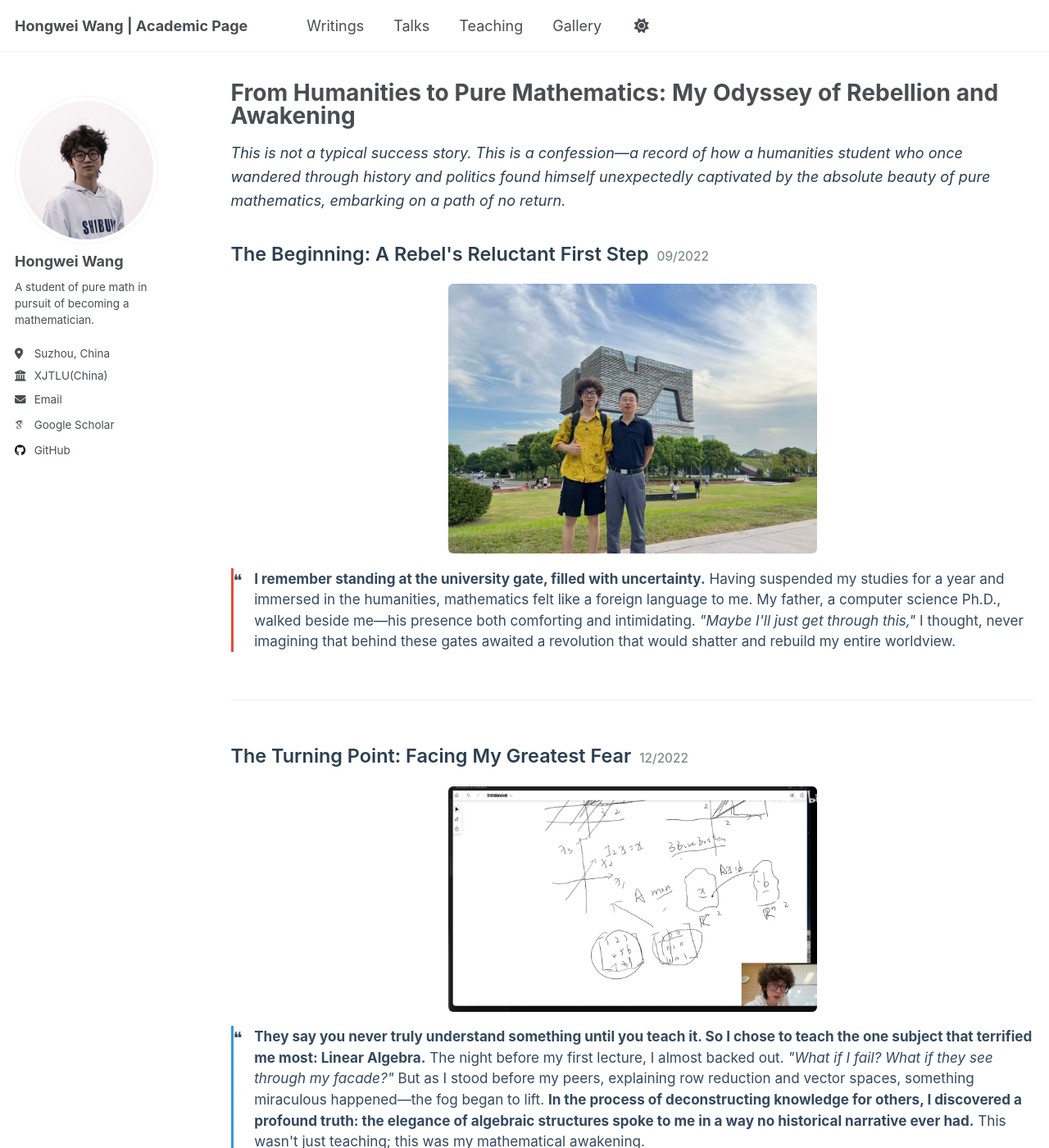
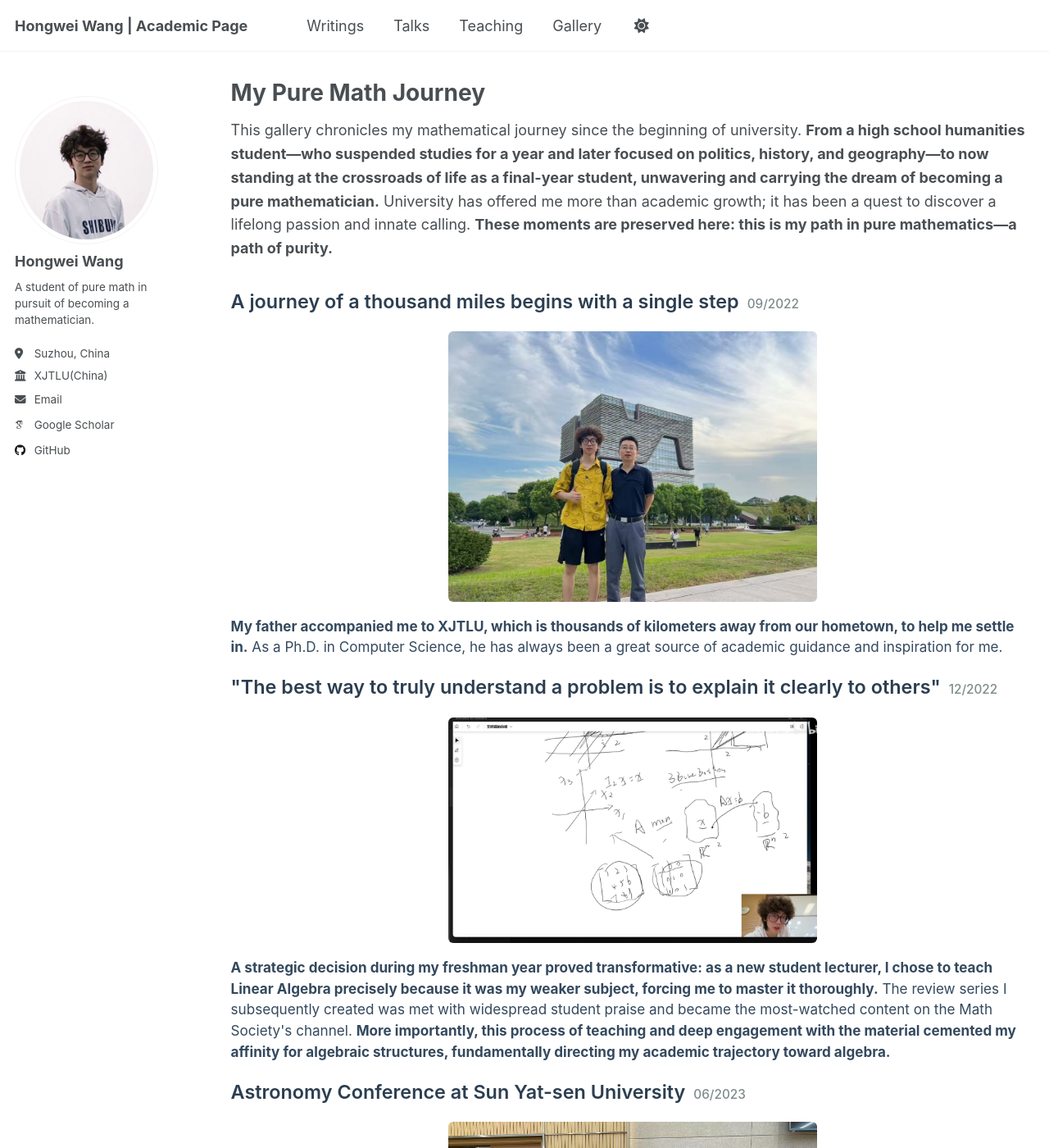
Before and after one commit to WangHongWei-AcademicPage/WangHongWei-AcademicPage.github.io, a Jekyll site: the page built from _pages/gallery.html, in a window 1280 px wide and 1400 px high. Shown: the whole window at 82% size. Built offline with Jekyll 4.4.1, drawn with Linux system fonts in a browser that asks for light colours; some web fonts are replaced; a script that is not in the unit is left out; some of the changed text lies outside the part shown.

Commit message:
Update gallery.html

```diff
--- a/_pages/gallery.html
+++ b/_pages/gallery.html
@@ -1,93 +1,91 @@
 ---
 layout: archive
-title: "From Humanities to Pure Mathematics: My Odyssey of Rebellion and Awakening"
+title: "My Pure Math Journey"
 permalink: /gallery/
 author_profile: true
 ---
 
-<p style="line-height: 1.6; margin-bottom: 2em; font-style: italic; color: #2c3e50;">This is not a typical success story. This is a confession—a record of how a humanities student who once wandered through history and politics found himself unexpectedly captivated by the absolute beauty of pure mathematics, embarking on a path of no return.</p>
+<p style="line-height: 1.6; margin-bottom: 2em;">This gallery chronicles my mathematical journey since the beginning of university. <strong>From a high school humanities student—who suspended studies for a year and later focused on politics, history, and geography—to now standing at the crossroads of life as a final-year student, unwavering and carrying the dream of becoming a pure mathematician.</strong> University has offered me more than academic growth; it has been a quest to discover a lifelong passion and innate calling. <strong>These moments are preserved here: this is my path in pure mathematics—a path of purity.</strong></p>
 
 <div class="gallery">
   <div class="gallery-item">
     <div style="display: flex; align-items: baseline; margin-bottom: 1.2em;">
-      <h3 style="margin: 0; color: #2c3e50; font-size: 1.3em; font-weight: 600;">The Beginning: A Rebel's Reluctant First Step</h3>
+      <h3 style="margin: 0; color: #2c3e50; font-size: 1.3em; font-weight: 600;">A journey of a thousand miles begins with a single step</h3>
       <p style="margin: 0 0 0 10px; color: #7f8c8d; font-size: 0.85em; font-weight: 500; white-space: nowrap;">09/2022</p>
     </div>
     <img src="../assets/start_1.png" alt="My father accompanying me to XJTLU" style="max-width: 450px; width: 90%; height: auto; display: block; margin: 0 auto; border-radius: 6px;">
-    <p style="margin-top: 1em; color: #34495e; font-size: 0.95em; line-height: 1.5; position: relative; padding-left: 1.5em; border-left: 3px solid #e74c3c;">
-      <span style="position: absolute; left: 0; top: 0; font-size: 1.2em;">❝</span>
-      <strong>I remember standing at the university gate, filled with uncertainty.</strong> Having suspended my studies for a year and immersed in the humanities, mathematics felt like a foreign language to me. My father, a computer science Ph.D., walked beside me—his presence both comforting and intimidating. <em>"Maybe I'll just get through this,"</em> I thought, never imagining that behind these gates awaited a revolution that would shatter and rebuild my entire worldview.
-    </p>
+    <p style="margin-top: 1em; color: #34495e; font-size: 0.95em; line-height: 1.5;"><strong>My father accompanied me to XJTLU, which is thousands of kilometers away from our hometown, to help me settle in.</strong> As a Ph.D. in Computer Science, he has always been a great source of academic guidance and inspiration for me.</p>
   </div>
 
   <div class="gallery-item">
     <div style="display: flex; align-items: baseline; margin-bottom: 1.2em;">
-      <h3 style="margin: 0; color: #2c3e50; font-size: 1.3em; font-weight: 600;">The Turning Point: Facing My Greatest Fear</h3>
+      <h3 style="margin: 0; color: #2c3e50; font-size: 1.3em; font-weight: 600;">"The best way to truly understand a problem is to explain it clearly to others"</h3>
       <p style="margin: 0 0 0 10px; color: #7f8c8d; font-size: 0.85em; font-weight: 500; white-space: nowrap;">12/2022</p>
     </div>
-    <img src="../assets/start_3.png" alt="Teaching Linear Algebra" style="max-width: 450px; width: 90%; height: auto; display: block; margin: 0 auto; border-radius: 6px;">
-    <p style="margin-top: 1em; color: #34495e; font-size: 0.95em; line-height: 1.5; position: relative; padding-left: 1.5em; border-left: 3px solid #3498db;">
-      <span style="position: absolute; left: 0; top: 0; font-size: 1.2em;">❝</span>
-      <strong>They say you never truly understand something until you teach it. So I chose to teach the one subject that terrified me most: Linear Algebra.</strong> The night before my first lecture, I almost backed out. <em>"What if I fail? What if they see through my facade?"</em> But as I stood before my peers, explaining row reduction and vector spaces, something miraculous happened—the fog began to lift. <strong>In the process of deconstructing knowledge for others, I discovered a profound truth: the elegance of algebraic structures spoke to me in a way no historical narrative ever had.</strong> This wasn't just teaching; this was my mathematical awakening.
-    </p>
+    <img src="../assets/start_3.png" alt="My father accompanying me to XJTLU" style="max-width: 450px; width: 90%; height: auto; display: block; margin: 0 auto; border-radius: 6px;">
+    <p style="margin-top: 1em; color: #34495e; font-size: 0.95em; line-height: 1.5;"><strong>A strategic decision during my freshman year proved transformative: as a new student lecturer, I chose to teach Linear Algebra precisely because it was my weaker subject, forcing me to master it thoroughly.</strong> The review series I subsequently created was met with widespread student praise and became the most-watched content on the Math Society's channel. <strong>More importantly, this process of teaching and deep engagement with the material cemented my affinity for algebraic structures, fundamentally directing my academic trajectory toward algebra.</strong></p>
   </div>
 
   <div class="gallery-item">
     <div style="display: flex; align-items: baseline; margin-bottom: 1.2em;">
-      <h3 style="margin: 0; color: #2c3e50; font-size: 1.3em; font-weight: 600;">The Crossroads: Physics or Mathematics?</h3>
+      <h3 style="margin: 0; color: #2c3e50; font-size: 1.3em; font-weight: 600;">Astronomy Conference at Sun Yat-sen University</h3>
       <p style="margin: 0 0 0 10px; color: #7f8c8d; font-size: 0.85em; font-weight: 500; white-space: nowrap;">06/2023</p>
     </div>
-    <img src="../assets/pang.png" alt="Astronomy conference dilemma" style="max-width: 450px; width: 90%; height: auto; display: block; margin: 0 auto; border-radius: 6px;">
-    <p style="margin-top: 1em; color: #34495e; font-size: 0.95em; line-height: 1.5; position: relative; padding-left: 1.5em; border-left: 3px solid #9b59b6;">
-      <span style="position: absolute; left: 0; top: 0; font-size: 1.2em;">❝</span>
-      <strong>Standing at the astronomy conference, surrounded by brilliant physicists, I felt like an imposter.</strong> Professor Pang had given me everything—Python skills, research training, a path forward. Yet as I listened to talks about cosmic phenomena, my mind kept wandering back to the mathematical structures underlying them. <strong>The equations fascinated me more than their physical interpretations.</strong> That night, staring at the starry sky, I made the most difficult decision of my academic life: to abandon the security of applied research and pursue the treacherous path of pure mathematics. <em>I was choosing beauty over utility, abstraction over application.</em>
-    </p>
+    <img src="../assets/pang.png" alt="Attending astronomy conference with Professor Pang's team" style="max-width: 450px; width: 90%; height: auto; display: block; margin: 0 auto; border-radius: 6px;">
+    <p style="margin-top: 1em; color: #34495e; font-size: 0.95em; line-height: 1.5;"><strong>Under Professor Pang's mentorship, I acquired foundational Python programming skills during my freshman year.</strong> As a member of the research group, I received systematic research guidance and training, which laid the groundwork for my future path in research. <strong>It was also during this period that I profoundly realized the fundamental distinction between physics and mathematics.</strong></p>
   </div>
 
   <div class="gallery-item">
     <div style="display: flex; align-items: baseline; margin-bottom: 1.2em;">
-      <h3 style="margin: 0; color: #2c3e50; font-size: 1.3em; font-weight: 600;">The Revelation: Falling in Love with Abstraction</h3>
+      <h3 style="margin: 0; color: #2c3e50; font-size: 1.3em; font-weight: 600;">Mathematics is the structure of universe</h3>
       <p style="margin: 0 0 0 10px; color: #7f8c8d; font-size: 0.85em; font-weight: 500; white-space: nowrap;">12/2023</p>
     </div>
-    <img src="../assets/Lec.png" alt="Teaching algebra with passion" style="max-width: 450px; width: 90%; height: auto; display: block; margin: 0 auto; border-radius: 6px;">
-    <p style="margin-top: 1em; color: #34495e; font-size: 0.95em; line-height: 1.5; position: relative; padding-left: 1.5em; border-left: 3px solid #e67e22;">
-      <span style="position: absolute; left: 0; top: 0; font-size: 1.2em;">❝</span>
-      <strong>The moment I understood Galois theory, I felt like I had discovered a secret language of the universe.</strong> While my peers struggled with the abstraction, I found myself intoxicated by it. Teaching commutative algebra became not just a duty, but a joy. <strong>Each lecture felt like unveiling a masterpiece—group theory's symmetry, field extensions' elegance, the heartbreaking genius of Galois' short life.</strong> One evening, after explaining the unsolvability of the quintic, a student asked, <em>"But what's the practical use of this?"</em> I smiled and replied, <em>"Some beauty needs no justification."</em> In that moment, I knew: <strong>I was no longer studying mathematics; I had become a mathematician.</strong>
-    </p>
+    <img src="../assets/Lec.png" alt="Attending astronomy conference with Professor Pang's team" style="max-width: 450px; width: 90%; height: auto; display: block; margin: 0 auto; border-radius: 6px;">
+    <p style="margin-top: 1em; color: #34495e; font-size: 0.95em; line-height: 1.5;"><strong>As I delved deeper into my undergraduate mathematics studies, I increasingly found that, compared to the rigorous mystique of analysis, I was more drawn to the elegance and structured nature of algebra.</strong> Gradually, I embarked on a path dedicated to pure mathematics with a focus on algebra. <strong>Serving as the student lecturer for algebra at my university, I continually refined my understanding through teaching.</strong> From Advanced Linear Algebra and Abstract Algebra to Commutative Algebra and Galois Theory, my direction in pure mathematics crystallized, and I came to a profound realization: <strong>my goal is to become a pure mathematician.</strong></p>
   </div>
 
   <div class="gallery-item">
     <div style="display: flex; align-items: baseline; margin-bottom: 1.2em;">
-      <h3 style="margin: 0; color: #2c3e50; font-size: 1.3em; font-weight: 600;">The Solitude: Zhang Yitang's Mirror</h3>
+      <h3 style="margin: 0; color: #2c3e50; font-size: 1.3em; font-weight: 600;">'Mathematics is an arduous and solitary journey.'</h3>
       <p style="margin: 0 0 0 10px; color: #7f8c8d; font-size: 0.85em; font-weight: 500; white-space: nowrap;">07/2024</p>
     </div>
-    <img src="../assets/zhang.png" alt="Professor Zhang's inspiring lecture" style="max-width: 450px; width: 90%; height: auto; display: block; margin: 0 auto; border-radius: 6px;">
-    <p style="margin-top: 1em; color: #34495e; font-size: 0.95em; line-height: 1.5; position: relative; padding-left: 1.5em; border-left: 3px solid #c0392b;">
-      <span style="position: absolute; left: 0; top: 0; font-size: 1.2em;">❝</span>
-      <strong>Listening to Professor Zhang recount his decades of solitary pursuit, I saw my future—and it terrified me.</strong> As he described working in isolation, driven only by mathematical intuition, I remembered my own lonely nights plotting prime number spirals, searching for patterns that might not even exist. <strong>His story wasn't just inspirational; it was a warning.</strong> Mathematics demands everything—your time, your relationships, your very identity. Walking back to my dorm, the weight of this realization crushed me. <em>Was I prepared for such solitude? Did I possess that kind of courage?</em> The prime numbers on my screen seemed to mock my uncertainty.
-    </p>
+    <img src="../assets/zhang.png" alt="Attending astronomy conference with Professor Pang's team" style="max-width: 450px; width: 90%; height: auto; display: block; margin: 0 auto; border-radius: 6px;">
+    <p style="margin-top: 1em; color: #34495e; font-size: 0.95em; line-height: 1.5;"><strong>During my research on large-scale prime number visualization under Professor Pietro, I had the privilege of attending a lecture by Professor Yitang Zhang on his landmark work regarding the bounded gaps of prime numbers.</strong> He recounted his decades-long solitary pursuit—how he withdrew from the world, driven by an almost obsessive conviction and the purest intuition for mathematics, until he finally overcame this millennia-old challenge. <strong>His story served as a mirror, reflecting my own experience: those days and nights I spent plotting prime spirals and searching for their macroscopic patterns made me feel the same insignificance and solitude one faces before the vast universe of mathematics.</strong> At that moment, I came to a profound realization—<strong>from Professor Zhang's extraordinary solitary courage, to every mathematics student's lonely struggle with difficult problems deep into the night—mathematics has always been an arduous and solitary journey.</strong></p>
   </div>
 
   <div class="gallery-item">
     <div style="display: flex; align-items: baseline; margin-bottom: 1.2em;">
-      <h3 style="margin: 0; color: #2c3e50; font-size: 1.3em; font-weight: 600;">The Rebellion: Creating What Was Missing</h3>
+      <h3 style="margin: 0; color: #2c3e50; font-size: 1.3em; font-weight: 600;">A pure math seminar that I independently founded and organized</h3>
       <p style="margin: 0 0 0 10px; color: #7f8c8d; font-size: 0.85em; font-weight: 500; white-space: nowrap;">01/2025</p>
     </div>
-    <img src="../assets/Galois.png" alt="Pure math seminar success" style="max-width: 450px; width: 90%; height: auto; display: block; margin: 0 auto; border-radius: 6px;">
-    <p style="margin-top: 1em; color: #34495e; font-size: 0.95em; line-height: 1.5; position: relative; padding-left: 1.5em; border-left: 3px solid #27ae60;">
-      <span style="position: absolute; left: 0; top: 0; font-size: 1.2em;">❝</span>
-      <strong>If the path didn't exist, I would build it myself.</strong> Frustrated by the lack of pure mathematics community, I decided to create one. Sending those first invitation emails felt more daunting than any exam. <em>"Who would come? Was I qualified to lead this?"</em> But as the room filled with curious faces, something shifted. <strong>Standing there, explaining Galois' genius to students from different backgrounds, I realized this was my answer to the solitude.</strong> We weren't just sharing knowledge; we were building a sanctuary for those who saw beauty in abstraction. Looking at the engaged audience, I understood: <strong>my journey was no longer about personal achievement, but about creating spaces where mathematical beauty could flourish.</strong>
-    </p>
+    <img src="../assets/Galois.png" alt="Attending astronomy conference with Professor Pang's team" style="max-width: 450px; width: 90%; height: auto; display: block; margin: 0 auto; border-radius: 6px;">
+    <p style="margin-top: 1em; color: #34495e; font-size: 0.95em; line-height: 1.5;"><strong>In the winter of my junior year, I galvanized fellow students within the School of Mathematics and Physics who shared a passion for pure mathematics, creating a platform for us to share our knowledge.</strong> I single-handedly managed all speaker invitations and promotional efforts. <strong>My own role was to lecture on Galois theory, tracing its historical motivation to the unsolvability of the quintic by radicals.</strong> I was profoundly impressed by the sheer beauty of its symmetric structures and the undeniable genius of Galois himself. <strong>It was immensely rewarding to see the initiative receive widespread participation and strong support.</strong> Furthermore, the seminar successfully cultivated a cross-disciplinary learning environment, allowing participants to gain exposure to mathematical fields outside their own specialties.</p>
   </div>
+
+
+
+
+  <div class="gallery-item">
+    <div style="display: flex; align-items: baseline; margin-bottom: 1.2em;">
+      <h3 style="margin: 0; color: #2c3e50; font-size: 1.3em; font-weight: 600;">My ideal mathematics</h3>
+      <p style="margin: 0 0 0 10px; color: #7f8c8d; font-size: 0.85em; font-weight: 500; white-space: nowrap;">03/2025</p>
+    </div>
+    <img src="../assets/cate.png" alt="Attending astronomy conference with Professor Pang's team" style="max-width: 450px; width: 90%; height: auto; display: block; margin: 0 auto; border-radius: 6px;">
+    <p style="margin-top: 1em; color: #34495e; font-size: 0.95em; line-height: 1.5;"><strong>When I heard that Professor Adam was organizing an undergraduate seminar on category theory, I immediately scoured the internet and the library for introductions and textbooks on the subject. The moment I grasped that category theory is "the discipline that studies all mathematical objects and the mappings between them as a unified whole. Its core focus is not on the 'internal' structure of objects, but on the 'relationships' between objects," I was thrilled. This was the mathematics of my ideals, perfectly aligning with my vision of mathematical unity and structural relations. I then realized that my previous understanding of the motivation behind group homomorphisms—"when a problem is difficult to solve in one context, we construct a bridge via homomorphisms to discuss it in another, more transparent context"—was merely a glimpse into the ideas of categories and functors! Without hesitation, I joined the seminar and proactively took on the role of a primary presenter.
+When the seminar progressed to representable functors and the Yoneda lemma, I couldn't help but marvel: "The Yoneda Lemma fundamentally reveals that an object is essentially uniquely determined by its relationships with all other objects." This was not merely a technical lemma; it was a profound philosophy: mathematical reality is not composed of isolated 'things,' but is defined by the 'network of interactions' between them. From that point on, I resolved to advance further on this ideal mathematical path of category theory. This decision also set the stage for my subsequent deep dive into algebraic topology and homotopy theory, where I would employ the language of categories to comprehend the grand landscape of topological spaces and homotopy invariants.</p>
+  </div>
+
+
+
+
+
+
+
+
+
+
+
+
+
+
 </div>
-
-<style>
-.gallery-item {
-  margin-bottom: 3em;
-  padding-bottom: 2em;
-  border-bottom: 1px solid #ecf0f1;
-}
-.gallery-item:last-child {
-  border-bottom: none;
-}
-</style>
```
